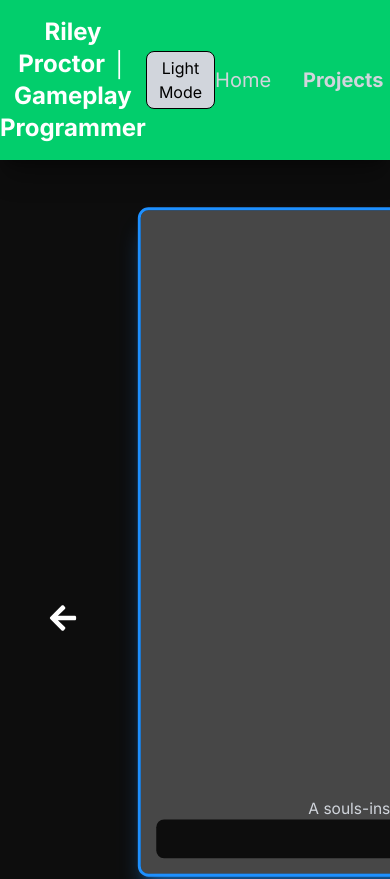
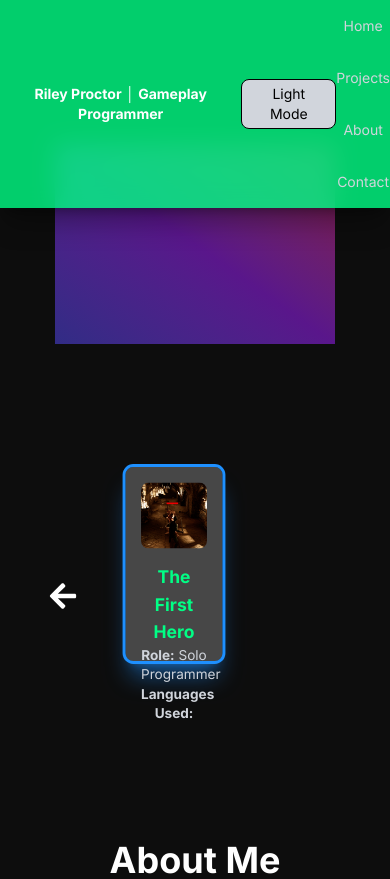
Before and after one commit to RProctor2006/RileyProctor-Portfolio, a React (Vite) app in the folder RileyProctor-PortfolioProject/: page / in a window 390 px wide. Shown: the top 879 px of the page. Built offline with nearby package versions, Linux system fonts and the light colour scheme.

Commit message:
Started on Mobile Support
Started on implementing mobile support.
What needs to be done:
Finish off burger menu implementation
Adjust visuals
Test

```diff
--- a/RileyProctor-PortfolioProject/index.html
+++ b/RileyProctor-PortfolioProject/index.html
@@ -18,7 +18,7 @@
     <meta property="og:type" content="website" />
     <meta property="og:url" content="https://mydomain.com" />
   </head>
-  <body>
+  <body class="overflow-x-hidden w-full max-w-screen">
     <div id="root"></div>
     <script type="module" src="/src/main.tsx"></script>
   </body>
--- a/RileyProctor-PortfolioProject/src/App.tsx
+++ b/RileyProctor-PortfolioProject/src/App.tsx
@@ -11,7 +11,7 @@ import Contact from './components/Contact'
 function App() {
 
     return (
-        <div id="root" className="max-w-screen mx-auto p-8 text-center bg-white text-black dark:bg-darkbg dark:text-white">
+        <div id="root" className="min-w-screen mx-auto p-8 text-center bg-white text-black dark:bg-darkbg dark:text-white">
             <Navbar />
             <main className="">
                 <Hero />
--- /dev/null
+++ b/RileyProctor-PortfolioProject/src/components/BurgerMenu.tsx
@@ -0,0 +1,31 @@
+import { FaBars } from "react-icons/fa";
+import { useState } from 'react';
+
+type MenuProps = {
+    list: React.ReactNode;
+}
+
+const BurgerMenu = ({list}:MenuProps) => {
+
+    const [isPressed, setIsPressed] = useState(false);
+
+    return (
+        <div>
+            <button
+                onClick={() => setIsPressed(!isPressed)}
+            >
+                <FaBars className="w-15 h-15"/>
+            </button>
+
+            {isPressed && (
+                <div className="h-fit py-1 px-3 absolute mt-2 mx-auto bg-white dark:bg-gray-900 shadow-lg z-50 text-black dark:text-white">
+                    {list}
+                </div>
+            )}
+        </div>
+
+    )
+
+}
+
+export default BurgerMenu
--- a/RileyProctor-PortfolioProject/src/components/Hero.tsx
+++ b/RileyProctor-PortfolioProject/src/components/Hero.tsx
@@ -2,7 +2,7 @@
 
 const Hero = () => {
     return (
-        <section id="home" className="lg:w-[1360px] lg:h-[765px] md:h-[576px] md:w-[1024px] flex flex-col mx-auto justify-center items-center text-center px-6 mt-12 bg-gradient-to-tr from-indigo-900 via-purple-900 to-pink-900 text-white">
+        <section id="home" className="sm:w-70 sm:h-50 sm:mt-28 md:h-[576px] md:w-[1024px] lg:w-[1360px] lg:h-[765px] flex flex-col mx-auto justify-center items-center text-center px-6 mt-12 bg-gradient-to-tr from-indigo-900 via-purple-900 to-pink-900 text-white">
             {/*
             <h1 className="text-5xl md:text-7xl font-extrabold mb-4">Hi, I'm Riley!</h1>
             <p className="text-xl md:text-2xl max-w-xl mb-8">Game Developer & Programmer | Creating immersive experiences & engaging gameplay</p>
--- a/RileyProctor-PortfolioProject/src/components/Navbar.tsx
+++ b/RileyProctor-PortfolioProject/src/components/Navbar.tsx
@@ -3,6 +3,7 @@ import { Link, scrollSpy } from 'react-scroll'
 import { useEffect } from 'react'
 
 import ThemeSwitchButton from "./ThemeSwitchButton.tsx";
+import BurgerMenu from "./BurgerMenu.tsx";
 
 
 
@@ -13,17 +14,43 @@ const Navbar = () => {
         scrollSpy.update();
     }, []);
 
+    const medBreakpoint = 768;
+
+    const navbarHeadings = (
+        <ul className="sm:text-sm flex flex-col gap-8 text-gray-700 font-medium text-xl dark:text-gray-300 dark:shadow-white">
+            <li><Link to="home" smooth={true} duration={500} spy={true} offset={-80}
+                      activeClass="font-semibold"
+                      className="hover:text-darklightsec cursor-pointer transition-colors duration-300">Home</Link>
+            </li>
+            <li><Link to="projects" smooth={true} duration={500} spy={true} offset={-80}
+                      activeClass="font-semibold"
+                      className="hover:text-darklightsec cursor-pointer transition-colors duration-300">Projects</Link>
+            </li>
+            <li><Link to="about" smooth={true} duration={500} spy={true} offset={-80}
+                  activeClass="font-semibold"
+                  className="hover:text-darklightsec cursor-pointer transition-colors duration-300">About</Link>
+            </li>
+            <li><Link to="contact" smooth={true} duration={500} spy={true} offset={-80}
+                  activeClass="font-semibold"
+                  className="hover:text-blue-600 cursor-pointer transition-colors duration-300">Contact</Link>
+            </li>
+        </ul>
+    )
+
     return (
-        <nav className="fixed top-0 left-0 right-0 bg-lightacc1/80 backdrop-blur-md shadow-md z-50 text-lighttext dark:bg-darklight/80 dark:text-white dark:shadow-xl/30">
+        <nav
+            className="fixed  sm:w-dvw sm:text-sm top-0 left-0 right-0 bg-lightacc1/80 backdrop-blur-md shadow-md z-50 text-lighttext dark:bg-darklight/80 dark:text-white dark:shadow-xl/30">
             <div className="max-w-6xl mx-auto  py-4 flex justify-between items-center">
-                <div className="text-2xl font-bold">Riley Proctor │ Gameplay Programmer</div>
-                <ThemeSwitchButton />
-                <ul className="flex flex-row gap-8 text-gray-700 font-medium text-xl dark:text-gray-300 dark:shadow-white">
-                    <li><Link to="home" smooth={true} duration={500} spy={true} offset={-80} activeClass="font-semibold" className="hover:text-darklightsec cursor-pointer transition-colors duration-300">Home</Link></li>
-                    <li><Link to="projects" smooth={true} duration={500} spy={true} offset={-80} activeClass="font-semibold" className="hover:text-darklightsec cursor-pointer transition-colors duration-300">Projects</Link></li>
-                    <li><Link to="about" smooth={true} duration={500} spy={true} offset={-80} activeClass="font-semibold" className="hover:text-darklightsec cursor-pointer transition-colors duration-300">About</Link></li>
-                    <li><Link to="contact" smooth={true} duration={500} spy={true} offset={-80} activeClass="font-semibold" className="hover:text-blue-600 cursor-pointer transition-colors duration-300">Contact</Link></li>
-                </ul>
+                <div className="sm:text-sm text-2xl font-bold">Riley Proctor │ Gameplay Programmer</div>
+                <ThemeSwitchButton/>
+
+                {/*If device viewport is larger than phone size, then display headings in navbar*/}
+                {window.innerWidth < medBreakpoint ? (
+                    navbarHeadings
+                ) : (
+                    <BurgerMenu list={navbarHeadings} />
+                )}
+
             </div>
         </nav>
     );
--- a/RileyProctor-PortfolioProject/src/components/ProjectCarousel.tsx
+++ b/RileyProctor-PortfolioProject/src/components/ProjectCarousel.tsx
@@ -104,7 +104,7 @@ const ProjectCarousel = ({ projects }: Props) => {
                 {projects.map((project, i) => (
                     <div key={i} className="px-4 transition-transform relative pb-16 overflow-visible duration-300">
                         <div
-                            className={`bg-white p-4 lg:h-auto md:h-133 flex flex-col justify-start rounded-lg shadow-xl transform outline-solid outline-lightacc2 shadow-lightacc2/50 dark:shadow-darkbglight/50 dark:bg-darkbgsec dark:outline-darkbglight ${i === activeSlide ? 'scale-97 shadow-2xl z-10' : 'scale-93 opacity-70'}`}>
+                            className={`bg-white p-4 sm:h-50 sm:w-25 md:h-133 md:w-auto lg:h-auto flex flex-col justify-start rounded-lg shadow-xl transform outline-solid outline-lightacc2 shadow-lightacc2/50 dark:shadow-darkbglight/50 dark:bg-darkbgsec dark:outline-darkbglight ${i === activeSlide ? 'scale-97 shadow-2xl z-10' : 'scale-93 opacity-70'}`}>
                             {/* Display Project Variables */}
                             <img src={project.image} alt={project.title}
                                  className={`lg:w-full mx-auto aspect-square md:w-55 object-cover rounded-lg`}/>
--- a/RileyProctor-PortfolioProject/src/index.css
+++ b/RileyProctor-PortfolioProject/src/index.css
@@ -3,6 +3,7 @@
 @custom-variant dark (&:where(.dark, .dark *));
 
 @theme {
+    --breakpoint-sm: 360px;
     --breakpoint-md: 768px;
     --breakpoint-lg: 1600px;
 }
```
